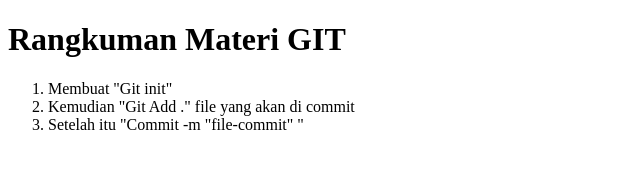
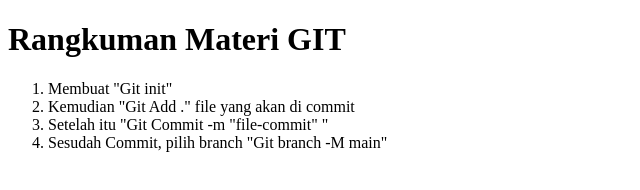
Before and after one commit to yuliantocode93/materi-git, a plain HTML site: page index.html in a window 1280 px wide. Shown: the whole page, without its empty margins (0-640 px from the left). Drawn offline with Linux system fonts and the light colour scheme.

Commit message:
forth commit

```diff
--- a/index.html
+++ b/index.html
@@ -13,7 +13,8 @@
     <ol>
         <li>Membuat "Git init"</li>
         <li>Kemudian "Git Add ." file yang akan di commit</li>
-        <li>Setelah itu "Commit -m "file-commit" "</li>
+        <li>Setelah itu "Git Commit -m "file-commit" "</li>
+        <li>Sesudah Commit, pilih branch "Git branch -M main"</li>
 
     </ol>
 </body>
```
